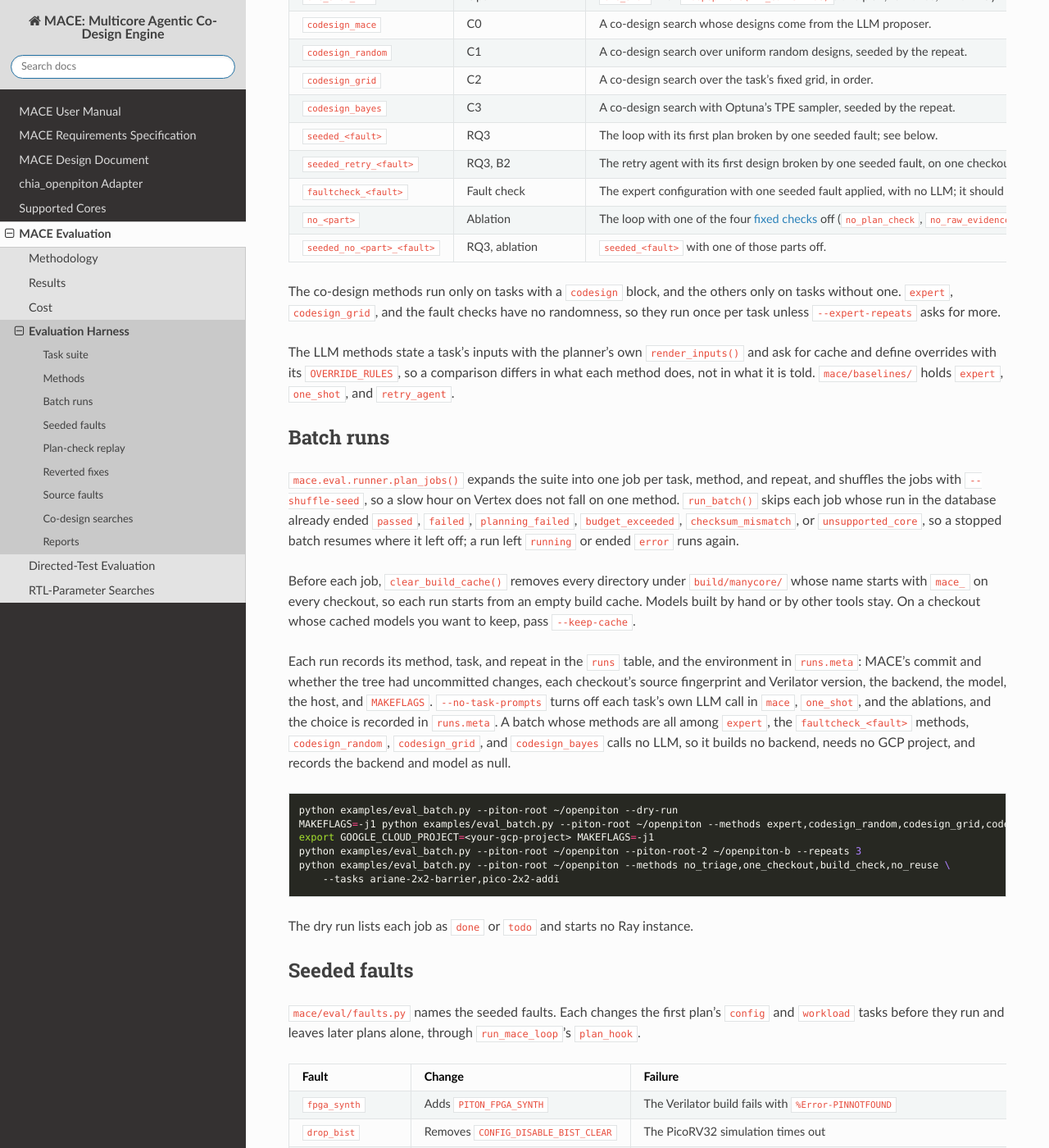
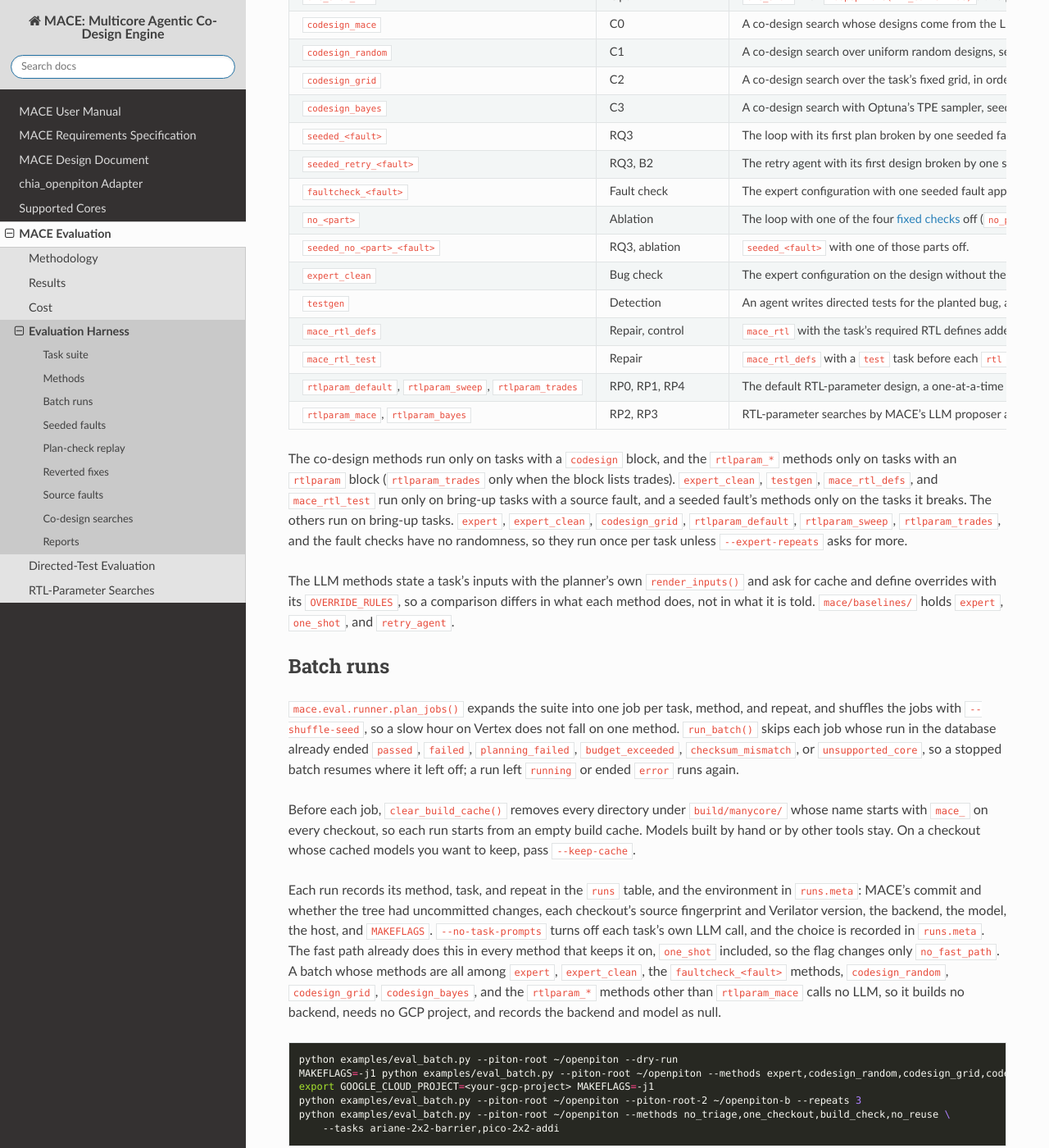
Before and after one commit to ranaumarnadeem/MACE, a Sphinx documentation site: the page built from docs/06_mace_evaluation/harness.md, in a window 1280 px wide and 1400 px high, scrolled down 1223 px. Shown: the whole window at 82% size. Built offline with Sphinx 7.4.7 and the Read the Docs theme 3.1.0, drawn with Linux system fonts in a browser that asks for light colours; some of the changed text lies outside the part shown.

Commit message:
docs: harness lists session B and C methods and where each runs
Also the run-once and no-LLM lists, and what --no-task-prompts still changes.

````diff
--- a/docs/06_mace_evaluation/harness.md
+++ b/docs/06_mace_evaluation/harness.md
@@ -46,9 +46,17 @@
 | `faultcheck_<fault>` | Fault check | The expert configuration with one seeded fault applied, with no LLM; it should fail. See below. |
 | `no_<part>` | Ablation | The loop with one of the four [fixed checks](../03_mace_design/fixed_checks.md) off (`no_plan_check`, `no_raw_evidence`, `no_narrowing`, or `no_fast_path`), or with a gate pass no longer ending the run (`no_gate_pass_ends_run`). |
 | `seeded_no_<part>_<fault>` | RQ3, ablation | `seeded_<fault>` with one of those parts off. |
+| `expert_clean` | Bug check | The expert configuration on the design without the task's source fault, with no LLM; it should pass. See [Directed-Test Evaluation](directed_tests.md). |
+| `testgen` | Detection | An agent writes directed tests for the planted bug, and the mutation check judges them. |
+| `mace_rtl_defs` | Repair, control | `mace_rtl` with the task's required RTL defines added to every task. |
+| `mace_rtl_test` | Repair | `mace_rtl_defs` with a `test` task before each `rtl` task; the mutation check judges the tests. |
+| `rtlparam_default`, `rtlparam_sweep`, `rtlparam_trades` | RP0, RP1, RP4 | The default RTL-parameter design, a one-at-a-time sweep, and the task's listed trades, with no LLM. See [RTL-Parameter Searches](rtl_params.md). |
+| `rtlparam_mace`, `rtlparam_bayes` | RP2, RP3 | RTL-parameter searches by MACE's LLM proposer and by Optuna's TPE sampler. |
 
-The co-design methods run only on tasks with a `codesign` block, and the others only on tasks without one.
-`expert`, `codesign_grid`, and the fault checks have no randomness, so they run once per task unless `--expert-repeats` asks for more.
+The co-design methods run only on tasks with a `codesign` block, and the `rtlparam_*` methods only on tasks with an `rtlparam` block (`rtlparam_trades` only when the block lists trades).
+`expert_clean`, `testgen`, `mace_rtl_defs`, and `mace_rtl_test` run only on bring-up tasks with a source fault, and a seeded fault's methods only on the tasks it breaks.
+The others run on bring-up tasks.
+`expert`, `expert_clean`, `codesign_grid`, `rtlparam_default`, `rtlparam_sweep`, `rtlparam_trades`, and the fault checks have no randomness, so they run once per task unless `--expert-repeats` asks for more.
 
 The LLM methods state a task's inputs with the planner's own `render_inputs()` and ask for cache and define overrides with its `OVERRIDE_RULES`, so a comparison differs in what each method does, not in what it is told.
 `mace/baselines/` holds `expert`, `one_shot`, and `retry_agent`.
@@ -63,8 +71,8 @@
 On a checkout whose cached models you want to keep, pass `--keep-cache`.
 
 Each run records its method, task, and repeat in the `runs` table, and the environment in `runs.meta`: MACE's commit and whether the tree had uncommitted changes, each checkout's source fingerprint and Verilator version, the backend, the model, the host, and `MAKEFLAGS`.
-`--no-task-prompts` turns off each task's own LLM call in `mace`, `one_shot`, and the ablations, and the choice is recorded in `runs.meta`.
-A batch whose methods are all among `expert`, the `faultcheck_<fault>` methods, `codesign_random`, `codesign_grid`, and `codesign_bayes` calls no LLM, so it builds no backend, needs no GCP project, and records the backend and model as null.
+`--no-task-prompts` turns off each task's own LLM call, and the choice is recorded in `runs.meta`. The fast path already does this in every method that keeps it on, `one_shot` included, so the flag changes only `no_fast_path`.
+A batch whose methods are all among `expert`, `expert_clean`, the `faultcheck_<fault>` methods, `codesign_random`, `codesign_grid`, `codesign_bayes`, and the `rtlparam_*` methods other than `rtlparam_mace` calls no LLM, so it builds no backend, needs no GCP project, and records the backend and model as null.
 
 ```bash
 python examples/eval_batch.py --piton-root ~/openpiton --dry-run
````
